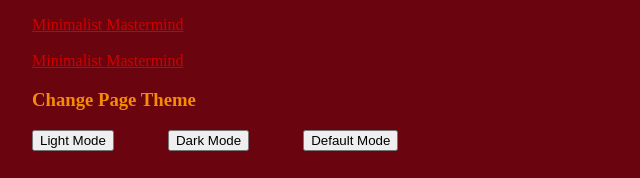
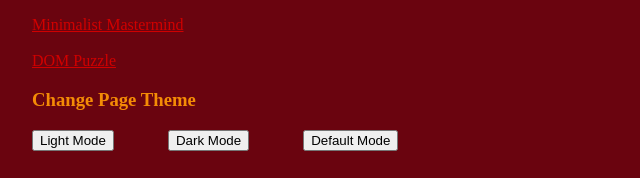
Before and after one commit to TannrBooth/tannrbooth.github.io, a plain HTML site: page index.html in a window 1280 px wide. Shown: the part 978-1156 px from the top of the page, 48-688 px from the left. Drawn offline with Linux system fonts and the light colour scheme; a web font is replaced by a local one.

Commit message:
DOM Puzzle link fix

```diff
--- a/index.html
+++ b/index.html
@@ -31,7 +31,7 @@
         <a href="pages/mastermind_with_errors.html">Minimalist Mastermind</a>
         <br>
         <br>
-        <a href="pages/dom_puzzle">Minimalist Mastermind</a>
+        <a href="pages/dom_puzzle">DOM Puzzle</a>
 
         <h3>Change Page Theme</h3>
         <button onclick="lightMode()">Light Mode</button>
```
